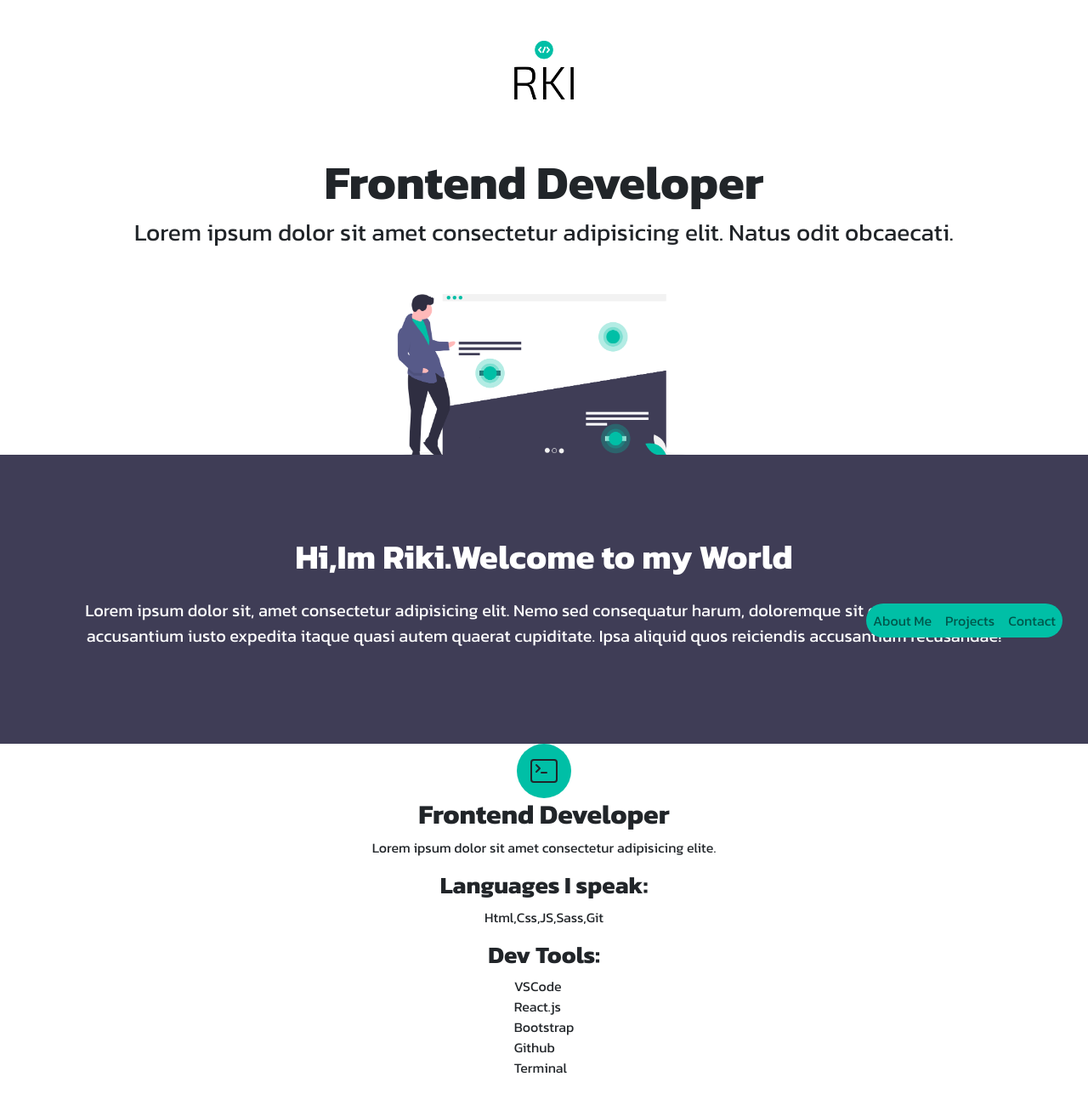
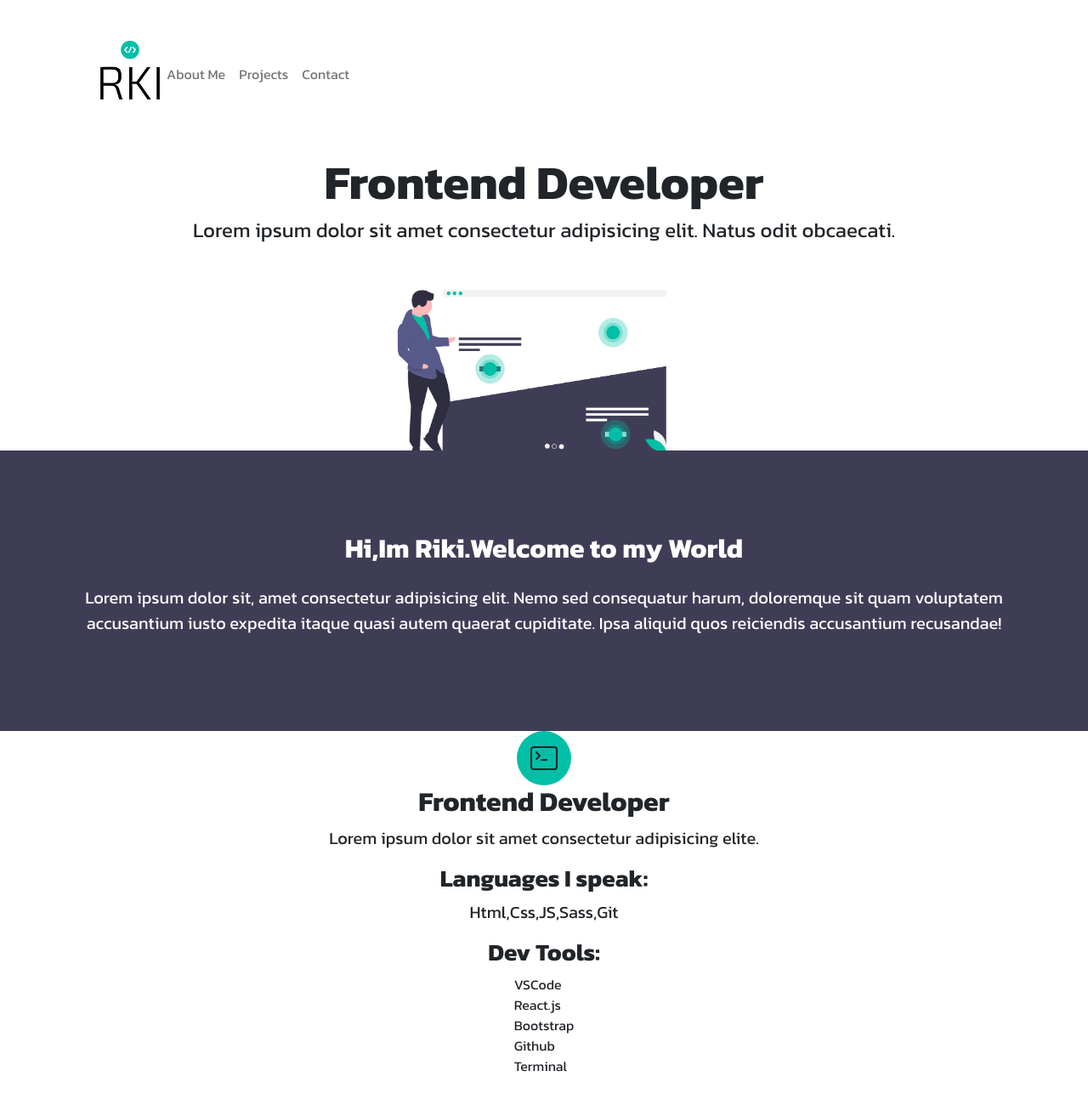
Before and after one commit to aguilcasariki/portfolio, a plain HTML site: page index.html in a window 1280 px wide. Shown: the top 1300 px of the page at 85% size. Drawn offline with nearby package versions, Linux system fonts and the light colour scheme.

Commit message:
Come back to classic navbar and adjust font size

```diff
--- a/index.html
+++ b/index.html
@@ -25,14 +25,14 @@
 
     <!--Navbar section-->
     <nav class="navbar navbar-expand-lg pt-5">
-      <div class="container justify-content-center align-items-center px-5">
+      <div class="container justify-content-between align-items-center px-5">
         <div class="navbar_brand logo">
           <h2><a class="navbar-brand " href="#"><img
                 src="./images/rki-low-resolution-logo-color-on-transparent-background.png" alt="Riki´s Logo" class="w-100"
                 ></a></h2>
         </div>
 
-        <div class="navbar_btn position-fixed">
+
           <button class="navbar-toggler" type="button" data-bs-toggle="collapse"
             data-bs-target="#navbarSupportedContent" aria-controls="navbarSupportedContent" aria-expanded="false"
             aria-label="Toggle navigation">
@@ -54,7 +54,7 @@
         </div>
 
 
-      </div>
+
 
     </nav>
 
@@ -63,7 +63,7 @@
     <section id="welcome" class="welcome">
       <div class="welcome_container container d-flex flex-column align-items-center mt-5  ">
         <h1 class="welcome_title display-4 fw-bold text-center">Frontend Developer</h1>
-        <h2 class="text-center fs-3 fw-normal ">Lorem ipsum dolor sit amet consectetur adipisicing elit. Natus odit obcaecati. </h2>
+        <h2 class="text-center fs-4 fw-normal ">Lorem ipsum dolor sit amet consectetur adipisicing elit. Natus odit obcaecati. </h2>
         <div class="welcome_picture mt-5">
           <img src="./images/undraw_heatmap_uyye test1.png" alt="A frontend developer" class="w-100" >
 
@@ -75,7 +75,7 @@
     <!--About me section-->
     <section class="about bg-success py-5" id="about">
       <div class="about_container container  d-flex flex-column align-items-center text-white my-5">
-        <h2 class="about_title display-6 fw-bold text-center mb-4">Hi,Im Riki.Welcome to my World</h2>
+        <h2 class="about_title fs-2 fw-bold text-center mb-4">Hi,Im Riki.Welcome to my World</h2>
         <p class="text-center fs-5">Lorem ipsum dolor sit, amet consectetur adipisicing elit. Nemo sed consequatur harum, doloremque sit quam
           voluptatem accusantium iusto expedita itaque quasi autem quaerat cupiditate. Ipsa aliquid quos reiciendis
           accusantium recusandae!</p>
@@ -101,13 +101,13 @@
           Frontend Developer
         </h2>
 
-        <p class="stack_description text-center fs-6">
+        <p class="stack_description text-center fs-5">
           Lorem ipsum dolor sit amet consectetur adipisicing elite.
         </p>
 
         <h2 class="stack_subtitle-languages fs-3 fw-bold">Languages I speak:</h2>
 
-        <p class="stack_description-languages fs-6">Html,Css,JS,Sass,Git</p>
+        <p class="stack_description-languages fs-5">Html,Css,JS,Sass,Git</p>
 
         <h2 class="stack_subtitle-devtools fw-bold fs-3">Dev Tools:</h2>
         <ul class="stack_devtools-list p-0 list-unstyled fs-6">
--- a/style/style.css
+++ b/style/style.css
@@ -26,18 +26,15 @@ body{
 }
 
 
-
-
-/*Navbar*/
 .logo{
     width: 4.375rem;
 }
 
+/*Navbar*/
+
+
 .navbar_btn{
-    bottom: 50px;
-    right: 30px;
-    background-color: #00BFA6 !important;
-    border-radius: 100px;
+
     z-index: 1000000000;
 }
 
```
